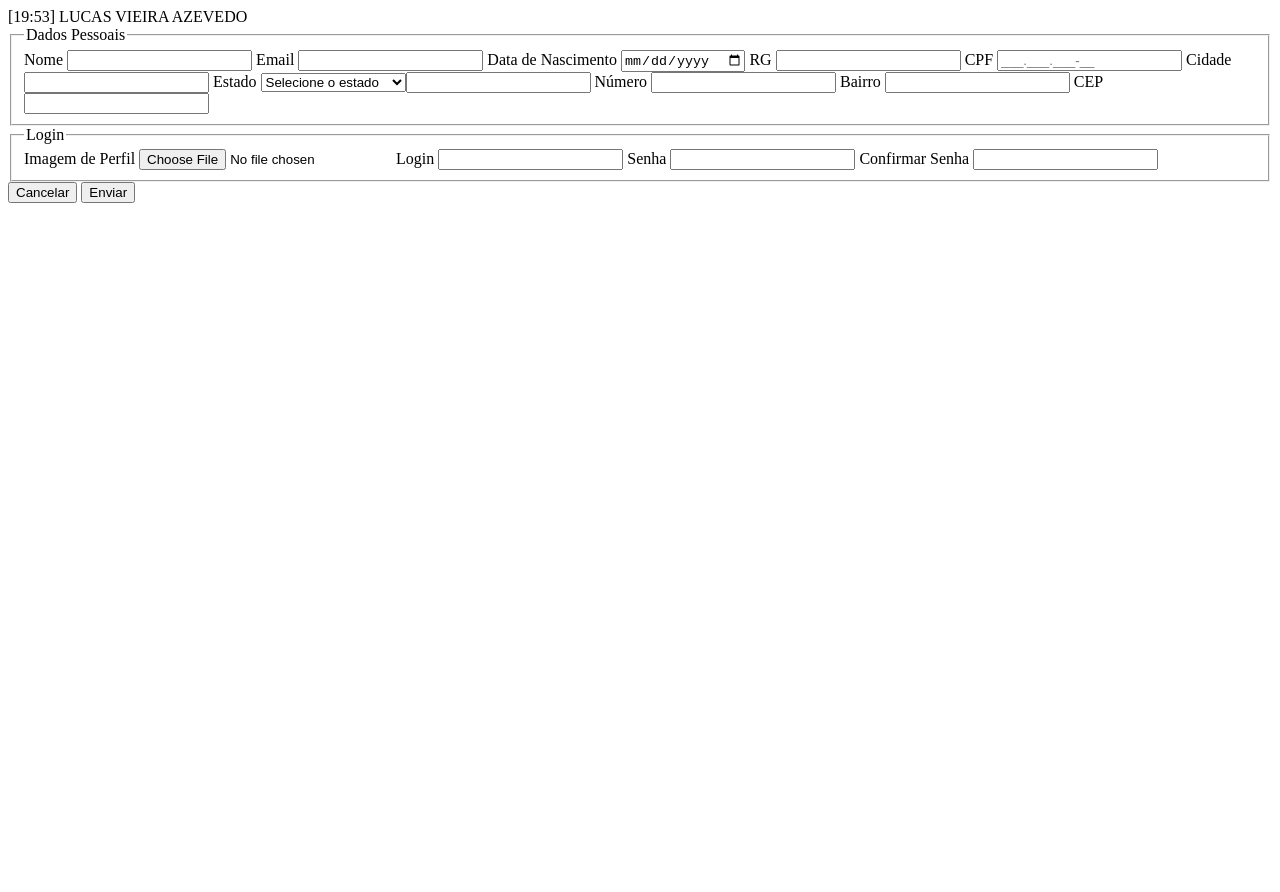
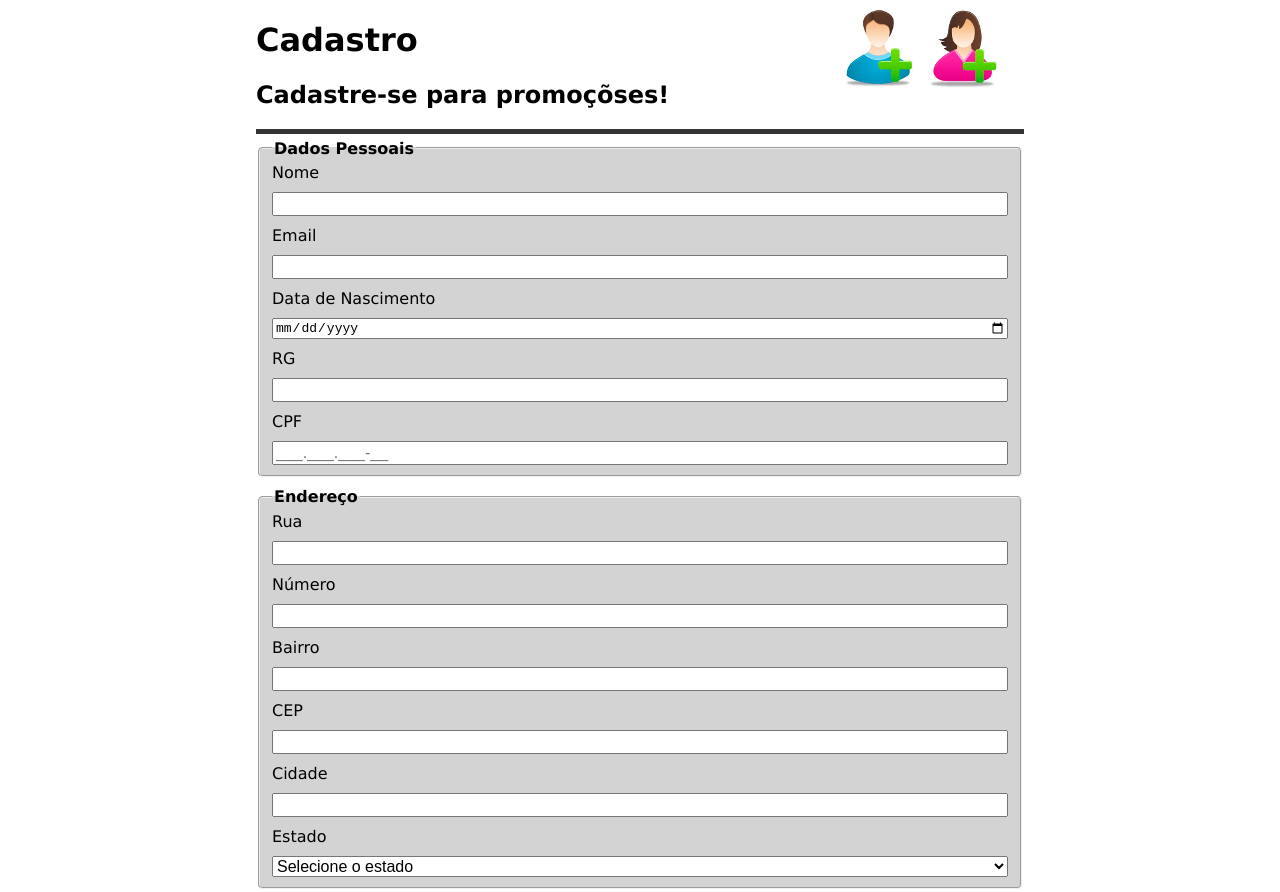
Before and after one commit to KaikeMotta/fepi-lab, a plain HTML site: page Html/pasta/cadastro.html in a window 1280 px wide. Shown: the top 892 px of the page. Before the commit the page ends 800 px from the top, so only its background shows below. Drawn offline with Linux system fonts and the light colour scheme.

Commit message:
lab_forms_final

```diff
--- a/Html/pasta/cadastro.html
+++ b/Html/pasta/cadastro.html
@@ -1,6 +1,5 @@
-[19:53] LUCAS VIEIRA AZEVEDO
 <!DOCTYPE html>
-<html>
+<html lang="pt-br">
 
 <head>
     <meta charset="UTF-8" />
@@ -10,9 +9,21 @@
 </head>
 
 <body>
+    <header class="grid-header-container">
+        <div class="top-left">
+            <h1>Cadastro</h1>
+            <h2>Cadastre-se para promoçõses! </h2>
+        </div>
+        <div class="top-right">
+            <img src="img/MicrosoftTeams-image.png" alt="Cadastro">
+        </div>
+
+    </header>
+
     <form action="">
         <fieldset>
             <legend>Dados Pessoais</legend>
+            <div class="grid-container">
                 <label for="nome">Nome</label>
                 <input type="text" name="nome" required>
                 <label for="email">Email</label>
@@ -23,6 +34,19 @@
                 <input type="text" title="Coloque seu RG completo" name="rg" maxlength="13" min="4" required>
                 <label for="cpf">CPF</label>
                 <input type="text" name="cpf" pattern="\d{3}\.\d{3}\.\d{3}-\d{2}" placeholder="___.___.___-__" required>
+            </div>
+        </fieldset>
+        <fieldset>
+            <legend>Endereço</legend>
+            <div class="grid-container">
+                <label for="">Rua</label>
+                <input type="text" nome="rua">
+                <label for="numero">Número</label>
+                <input type="number" name="numero">
+                <label for="bairro">Bairro</label>
+                <input type="text" name="bairro">
+                <label for="cep">CEP</label>
+                <input type="text" name="cep" pattern="\d{5}-\d{3}" required>
                 <label for="">Cidade</label>
                 <input type="text" name="cidade">
                 <label for="estado">Estado</label>
@@ -55,20 +79,12 @@
                     <option value="SP">São Paulo</option>
                     <option value="SE">Sergipe</option>
                     <option value="TO">Tocantins</option>
-        </fieldset>
-        <fieldset>
-            <legend>Endereço</legend>
-            <label for="">Rua</label>
-            <input type="text" nome="rua">
-            <label for="numero">Número</label>
-            <input type="number" name="numero">
-            <label for="bairro">Bairro</label>
-            <input type="text" name="bairro">
-            <label for="cep">CEP</label>
-            <input type="text" name="cep" pattern="\d{5}-\d{3}" required>
+                </select>
+            </div>
         </fieldset>
         <fieldset>
             <legend>Login</legend>
+            <div class="grid-container">
                 <label for="image">Imagem de Perfil</label>
                 <input type="file" name="image" accept="image/*" title="Apenas pnj, jpg, bmp, webp ou gif">
                 <label for="login">Login</label>
@@ -77,10 +93,14 @@
                 <input type="password" name="senha" minlength="8" required>
                 <label for="confirmar">Confirmar Senha</label>
                 <input type="password" name="confirmar" minlength="8" required>
+            </div>
         </fieldset>
+        <div class="grid-button-container">
             <input type="reset" value="Cancelar" name="Botão Cancelar">
             <input type="submit" value="Enviar" name="Botão enviar">
+        </div>
     </form>
+    <hr>
 </body>
 
 </html>
--- a/Html/pasta/css/cadastro.css
+++ b/Html/pasta/css/cadastro.css
@@ -0,0 +1,60 @@
+.grid-container{
+    display: grid;
+    grid-template-columns:  auto;
+    gap: 10px;
+}
+body{
+    width: 60%;
+    margin: auto;
+    font-family: Verdana, Geneva, Tahoma, sans-serif;
+}
+fieldset{
+    margin-bottom: 10px;
+    background-color: lightgray;
+    border-radius: 5px;
+
+}
+fieldset input, select{
+    font-size: medium;
+}
+
+fieldset legend{
+
+    font-weight: bold;
+}
+.grid-button-container{
+    display: grid;
+    grid-template-columns: auto auto;
+    margin: 5px 0px;
+}
+.grid-button-container input {
+    font-size: medium;
+    font-weight: bold;
+    border-radius: 6px;
+    padding: 5px;
+}
+
+.grid-button-container input[type=submit] {
+    background-color: lightblue;
+}
+
+.grid-button-container input[type=reset] {
+    background-color: lightcoral;
+}
+
+.grid-header-container{
+    display: grid;
+    grid-template-areas: 'top-left top-right';
+    border-bottom: #333 5px solid ;
+    margin-bottom: 5px;
+
+}
+
+.top-right{
+    grid-area: top-right;
+    justify-self: right;
+}
+.top-lef{
+    grid-area: top-lef;
+
+}
```
Also changed, not shown: Html/pasta/img/MicrosoftTeams-image.png (added). Lines whose indentation alone changed are shown as unchanged.
